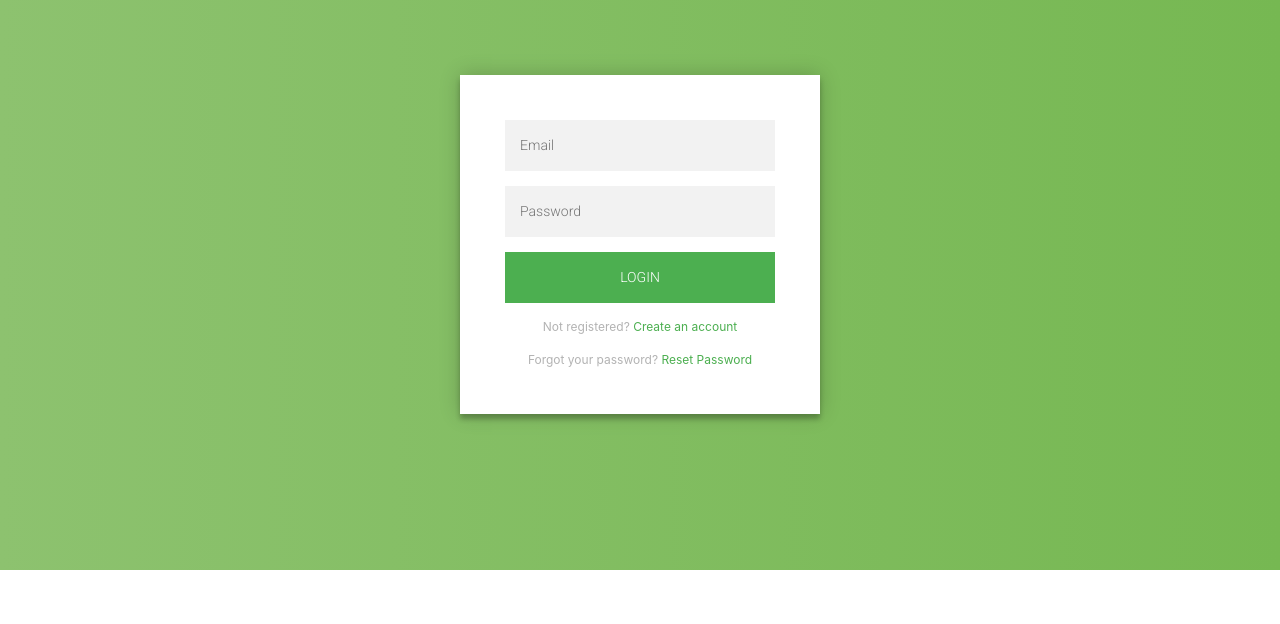
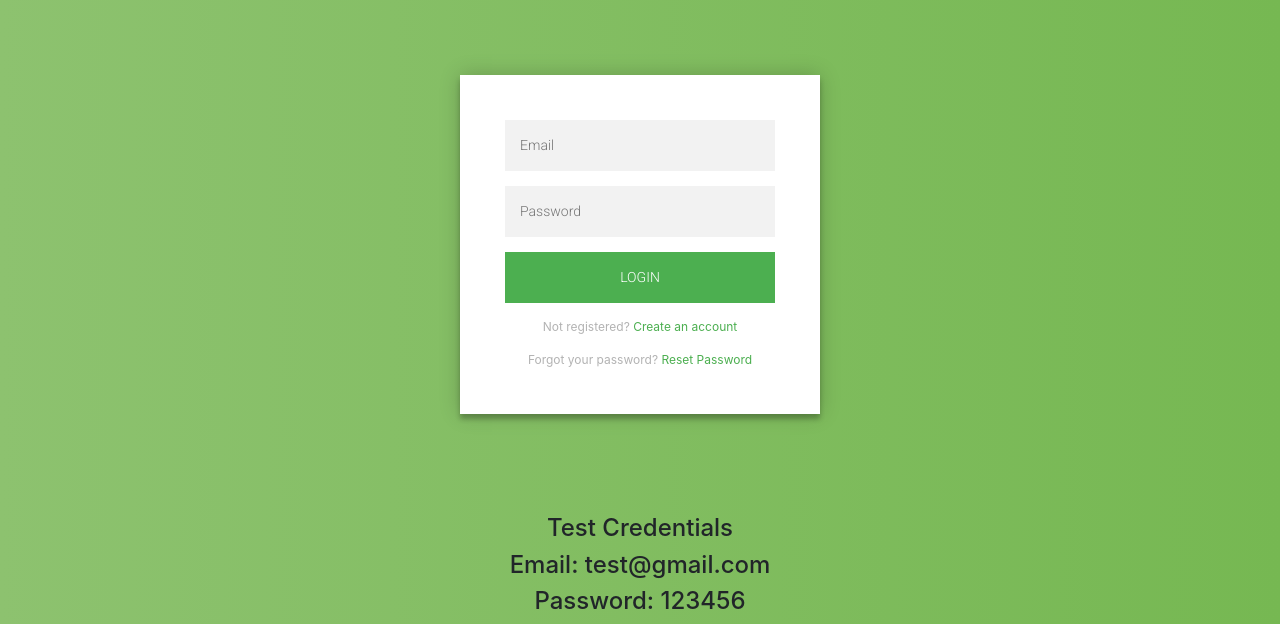
Before and after one commit to masterjaga/url5, a plain HTML site: page index.html in a window 1280 px wide. Shown: the part 230-854 px from the top of the page. Before the commit the page ends 800 px from the top, so only its background shows below. Drawn offline with nearby package versions, Linux system fonts and the light colour scheme.

Commit message:
add credentials in login page

```diff
--- a/index.html
+++ b/index.html
@@ -43,6 +43,12 @@
           <p class="message">Forgot your password? <a href="forgotpassword.html">Reset Password</a></p>
         </form>
       </div>
+    </div>
+
+    <div class="credentials" style="text-align: center;">
+      <h4>Test Credentials</h4>
+      <h4>Email: test@gmail.com</h4>
+      <h4>Password: 123456</h4>
     </div>
 
   </div>
```
